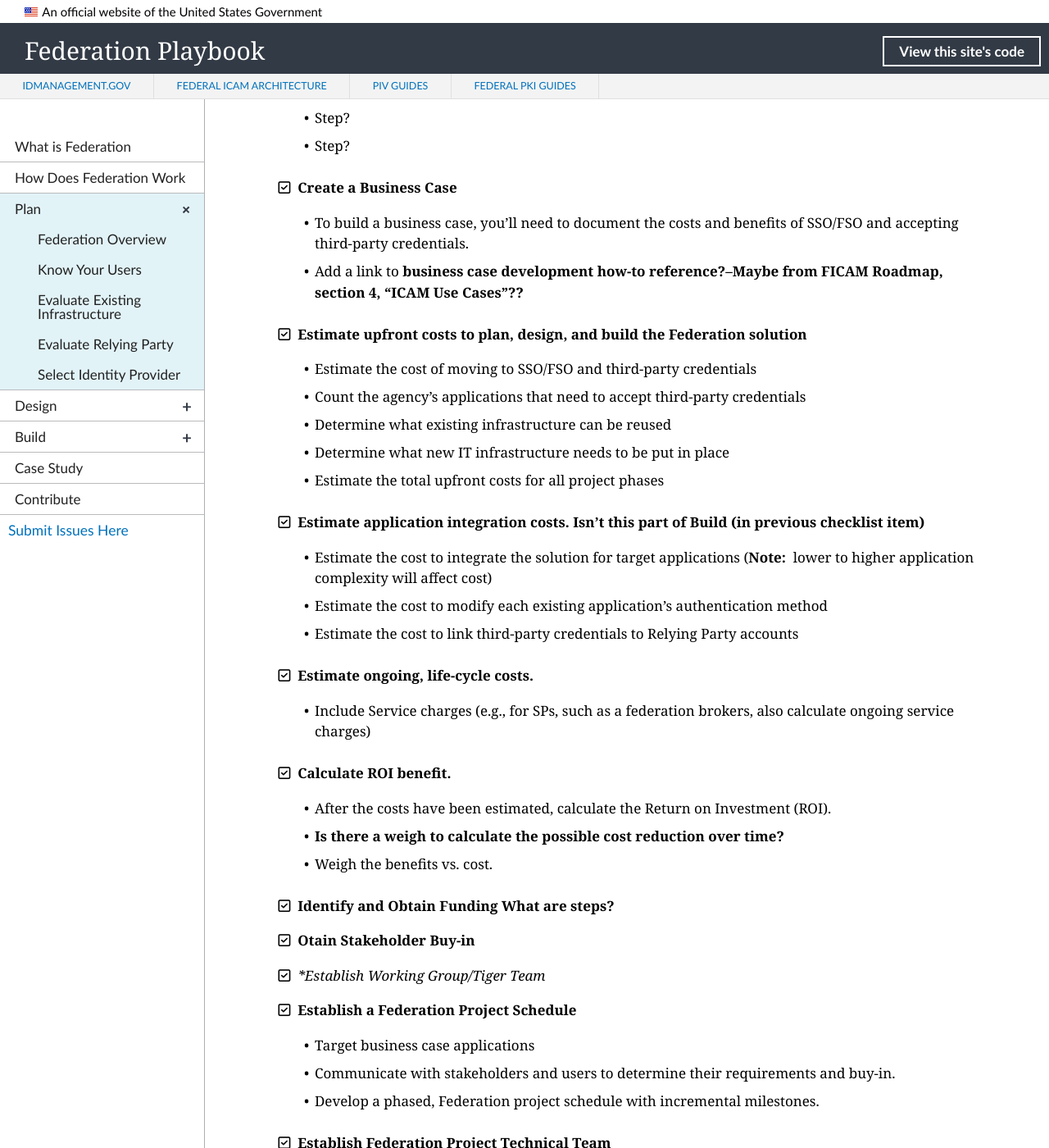
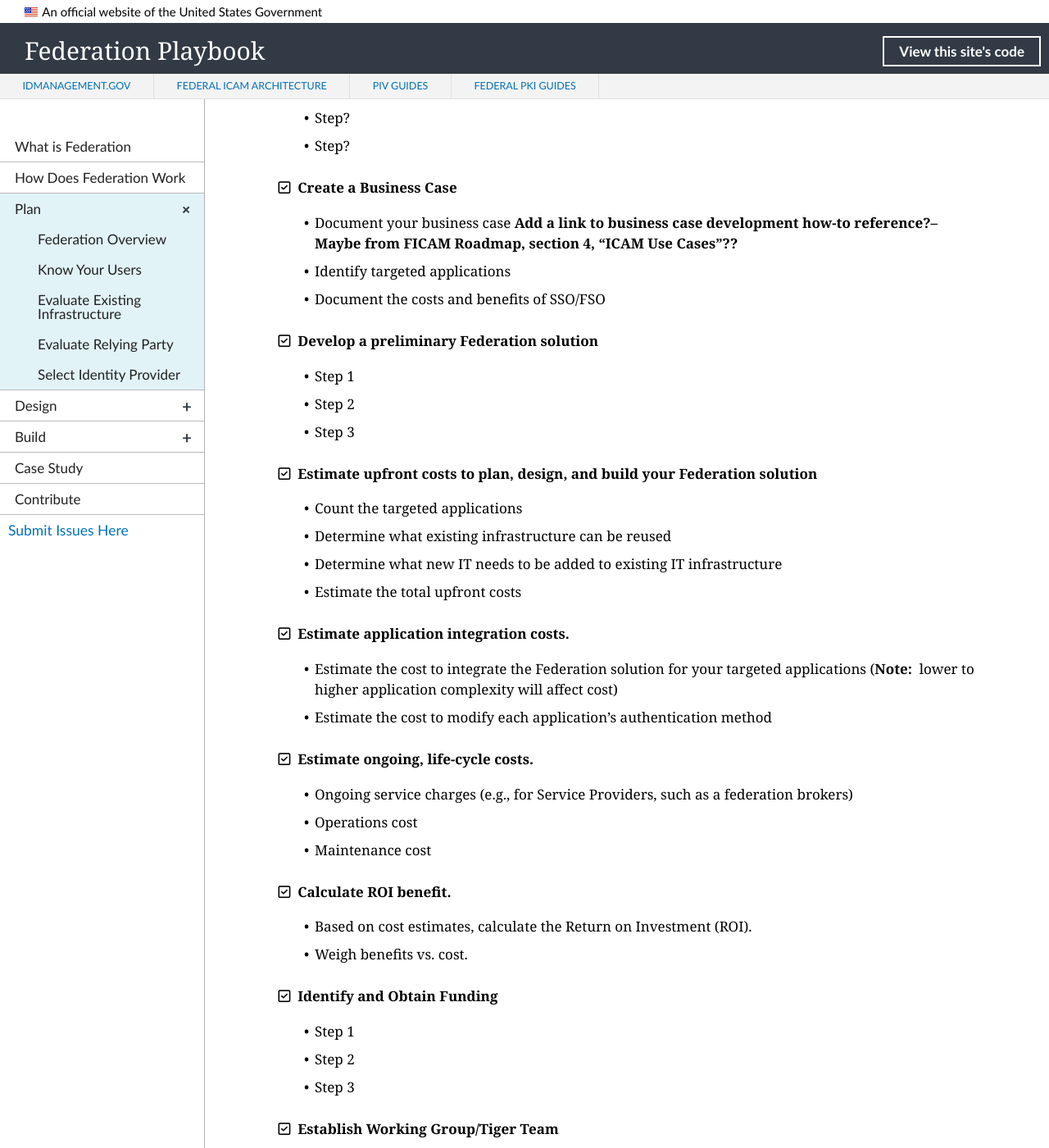
Before and after one commit to GSA/ficam-federation, a Jekyll site: the page built from _plan/00_index.md, in a window 1280 px wide and 1400 px high, scrolled down 1567 px. Shown: the whole window at 82% size. Built offline with Jekyll 4.4.1, drawn with Linux system fonts in a browser that asks for light colours; nearby versions of some CDN libraries; library files that are not in the unit come from our copies; some of the changed text lies outside the part shown.

Commit message:
Update 00_index.md
Content revisions

```diff
--- a/_plan/00_index.md
+++ b/_plan/00_index.md
@@ -29,16 +29,16 @@
 * Significant cost reductions for IT infrastructure
 * Significate cost reductions in internal identity and access services
 
-## Transition to Federation -- Things To Consider:
+## Federation Transition: Things To Consider
 
 * How extensive is your interface with your customers (e.g., many externally facing websites)?
 * How many mission-critical agency applications does your agency own?
 * Budget and funding sources
-* Size of your stakeholder community
+* Stakeholder buy-in
 * Policy compliance
 * Reporting requirements
 
-Below are some helpful checklists and actions you can take to plan your Federation Project.
+Below are some helpful actions you can take to plan your Federation Project.
 
 ## <span style="color: #0C5C89">**Federation Project Checklist**</span>
 
@@ -47,53 +47,63 @@
 * Step?
 
 <i class="fa fa-check-square-o"></i> &nbsp;**Create a Business Case**
-* To build a business case, you'll need to document the costs and benefits of SSO/FSO and accepting third-party credentials.
-* Add a link to **business case development how-to reference?--Maybe from FICAM Roadmap, section 4, "ICAM Use Cases"??**
+* Document your business case **Add a link to business case development how-to reference?--Maybe from FICAM Roadmap, section 4, "ICAM Use Cases"??**
+* Identify targeted applications
+* Document the costs and benefits of SSO/FSO
 
-<i class="fa fa-check-square-o"></i> &nbsp;**Estimate upfront costs to plan, design, and build the Federation solution**
-* Estimate the cost of moving to SSO/FSO and third-party credentials
-* Count the agency's applications that need to accept third-party credentials
+<i class="fa fa-check-square-o"></i> &nbsp;**Develop a preliminary Federation solution**<!--How does the PM, etc., come up with "a Federation solution"?-->
+* Step 1
+* Step 2
+* Step 3
+
+<i class="fa fa-check-square-o"></i> &nbsp;**Estimate upfront costs to plan, design, and build your Federation solution**<!--How does the PM, etc., come up with "a Federation solution"?-->
+* Count the targeted applications
 * Determine what existing infrastructure can be reused
-* Determine what new IT infrastructure needs to be put in place
-* Estimate the total upfront costs for all project phases
+* Determine what new IT needs to be added to existing IT infrastructure
+* Estimate the total upfront costs
 
-<i class="fa fa-check-square-o"></i> &nbsp;**Estimate application integration costs.** **Isn't this part of Build (in previous checklist item)**
-* Estimate the cost to integrate the solution for target applications (**Note:**&nbsp;&nbsp;lower to higher application complexity will affect cost)
-* Estimate the cost to modify each existing application's authentication method
-* Estimate the cost to link third-party credentials to Relying Party accounts
+<i class="fa fa-check-square-o"></i> &nbsp;**Estimate application integration costs.** <!--Isn't this part of Build?-->
+* Estimate the cost to integrate the Federation solution for your targeted applications (**Note:**&nbsp;&nbsp;lower to higher application complexity will affect cost)
+* Estimate the cost to modify each application's authentication method
+<!--* Estimate the cost to link third-party credentials to Relying Party accounts.  Is this relevant here?-->
 
 <i class="fa fa-check-square-o"></i> &nbsp;**Estimate ongoing, life-cycle costs.**
-* Include Service charges (e.g., for SPs, such as a federation brokers, also calculate ongoing service charges)
+* Ongoing service charges (e.g., for Service Providers, such as a federation brokers)
+* Operations cost
+* Maintenance cost
 
 <i class="fa fa-check-square-o"></i> &nbsp;**Calculate ROI benefit.**
-* After the costs have been estimated, calculate the Return on Investment (ROI).
-* **Is there a weigh to calculate the possible cost reduction over time?**
-* Weigh the benefits vs. cost.
+* Based on cost estimates, calculate the Return on Investment (ROI).
+* Weigh benefits vs. cost.
 
 <i class="fa fa-check-square-o"></i> &nbsp;**Identify and Obtain Funding**
-**What are steps?**
+* Step 1
+* Step 2
+* Step 3
+
+<i class="fa fa-check-square-o"></i> &nbsp;**Establish Working Group/Tiger Team**
 
 <i class="fa fa-check-square-o"></i> &nbsp;**Otain Stakeholder Buy-in**
 
-<i class="fa fa-check-square-o"></i> &nbsp;**Establish Working Group/Tiger Team*
-
-<i class="fa fa-check-square-o"></i> &nbsp;**Establish a Federation Project Schedule**
-* Target business case applications
-* Communicate with stakeholders and users to determine their requirements and buy-in.
-* Develop a phased, Federation project schedule with incremental milestones.
+<i class="fa fa-check-square-o"></i> &nbsp;**Develop a Federation Project Schedule**
+* Target business case applications integration/acquisition
+* Determine stakeholders' requirements and achieve buy-in.
+* Develop a phased project schedule with incremental milestones.
 
 <i class="fa fa-check-square-o"></i> &nbsp;**Establish Federation Project Technical Team**
+* Identify team members
+* Step 2
+* Step 3
 
 <i class="fa fa-check-square-o"></i> &nbsp;**Evaluate and Select Service Providers (IdPs)**
-* Evaluate - Review xx document [link] for guidance on evaluating IdPs.
-* Select - Reivew xx document [link] for guidance on selecting IdPs.
+* Evaluate IdPs. (Review evaluation criteria and guidance: **Add link to xx document [link] for guidance on evaluating**)
+* Select IdPs. (Reivew selection criteria and guidance:  **Add link to xx document [link] for guidance on selecting IdPs.**)
 
-<i class="fa fa-check-square-o"></i> &nbsp;**Enter into Sevice-Level Agreements (SLAs)**
-* Enter into SLAs with IdPs. Review xx document [link] for guidance on executing SLAs. [**agency-specific?**]
+<i class="fa fa-check-square-o"></i> &nbsp;**Enter into Sevice-Level Agreements (SLAs) with IdPs**
+* Enter into SLAs with IdPs. (Review SLA guidance: **Add link for guidance on executing SLAs.**)
 
 <i class="fa fa-check-square-o"></i> &nbsp;**Develop Project Management Core Documents:**
-* Project Management Plan (with Work Breakdown Structure)
-* Project Schedule and Milestones
+* Project Management Plan (with Work Breakdown Structure and Milestones)
 * Risk Management Plan
 * Communications Plan
 
```
